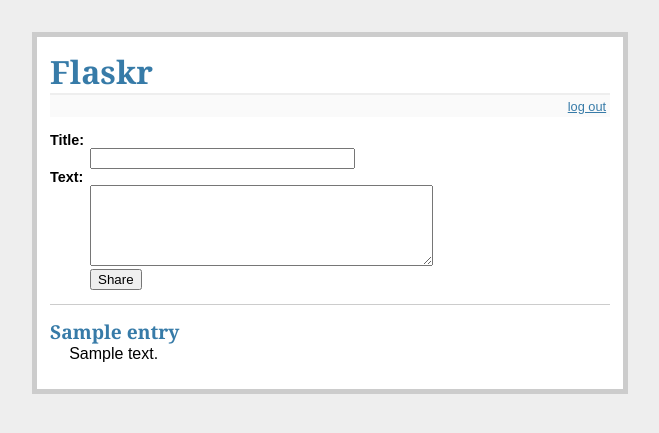
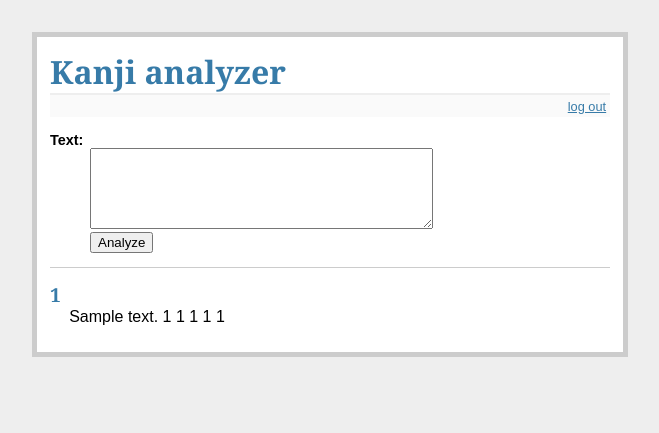
Before and after one commit to termith/asiastudy, a Flask app: page / in a window 1280 px wide. Shown: the top 433 px of the page, without its empty margins (310-969 px from the left). Run offline with Flask 2, Linux system fonts and the light colour scheme; the visitor is signed in with stand-in values (Sample User, id 1); tables that the repository leaves empty hold one stand-in row (values such as "Sample post").

Commit message:
version 0.0.2

```diff
--- a/flaskr/flaskr.py
+++ b/flaskr/flaskr.py
@@ -1,13 +1,6 @@
 # -*- coding: utf-8 -*-
 """
-    Flaskr
-    ~~~~~~
-
-    A microblog example application written as Flask tutorial with
-    Flask and sqlite3.
-
-    :copyright: (c) 2014 by Armin Ronacher.
-    :license: BSD, see LICENSE for more details.
+    Main file for Kanji analyzer application
 """
 
 import os
@@ -16,7 +9,7 @@
      render_template, flash
 
 
-# create our little application :)
+# create our little application
 app = Flask(__name__)
 
 # Load default config and override config from an environment variable
@@ -65,7 +58,7 @@
 @app.route('/')
 def show_entries():
     db = get_db()
-    cur = db.execute('select title, text from entries order by id desc')
+    cur = db.execute('select * from entries where id=(select max(id) from entries)')
     entries = cur.fetchall()
     return render_template('show_entries.html', entries=entries)
 
@@ -75,8 +68,10 @@
     if not session.get('logged_in'):
         abort(401)
     db = get_db()
-    db.execute('insert into entries (title, text) values (?, ?)',
-                 [request.form['title'], request.form['text']])
+#    db.execute('insert into entries (title, text) values (?, ?)',
+#                 [request.form['title'], request.form['text']])
+
+    db.execute('insert into entries (text) values (?)', [request.form['text']])
     db.commit()
     flash('New entry was successfully posted')
     return redirect(url_for('show_entries'))
--- a/flaskr/schema.sql
+++ b/flaskr/schema.sql
@@ -1,6 +1,11 @@
 drop table if exists entries;
 create table entries (
     id integer primary key autoincrement,
-    title text not null,
-    text text not null
+    text text not null,
+    clear_text text,
+    N1 integer,
+    N2 integer,
+    N3 integer,
+    N4 integer,
+    N5 integer
 );
--- a/flaskr/templates/layout.html
+++ b/flaskr/templates/layout.html
@@ -2,7 +2,7 @@
 <title>Flaskr</title>
 <link rel=stylesheet type=text/css href="{{ url_for('static', filename='style.css') }}">
 <div class=page>
-  <h1>Flaskr</h1>
+  <h1>Kanji analyzer</h1>
   <div class=metanav>
   {% if not session.logged_in %}
     <a href="{{ url_for('login') }}">log in</a>
--- a/flaskr/templates/show_entries.html
+++ b/flaskr/templates/show_entries.html
@@ -3,17 +3,22 @@
   {% if session.logged_in %}
     <form action="{{ url_for('add_entry') }}" method=post class=add-entry>
       <dl>
-        <dt>Title:
-        <dd><input type=text size=30 name=title>
         <dt>Text:
         <dd><textarea name=text rows=5 cols=40></textarea>
-        <dd><input type=submit value=Share>
+        <dd><input type=submit value=Analyze>
       </dl>
     </form>
   {% endif %}
   <ul class=entries>
   {% for entry in entries %}
-    <li><h2>{{ entry.title }}</h2>{{ entry.text|safe }}
+    <li><h2>{{ entry.id }}</h2>
+    {{ entry.clear_text | safe }}
+    {{ entry.N1 | safe }}
+    {{ entry.N2 | safe }}
+    {{ entry.N3 | safe }}
+    {{ entry.N4 | safe }}
+    {{ entry.N5 | safe }}
+
   {% else %}
     <li><em>Unbelievable.  No entries here so far</em>
   {% endfor %}
```
